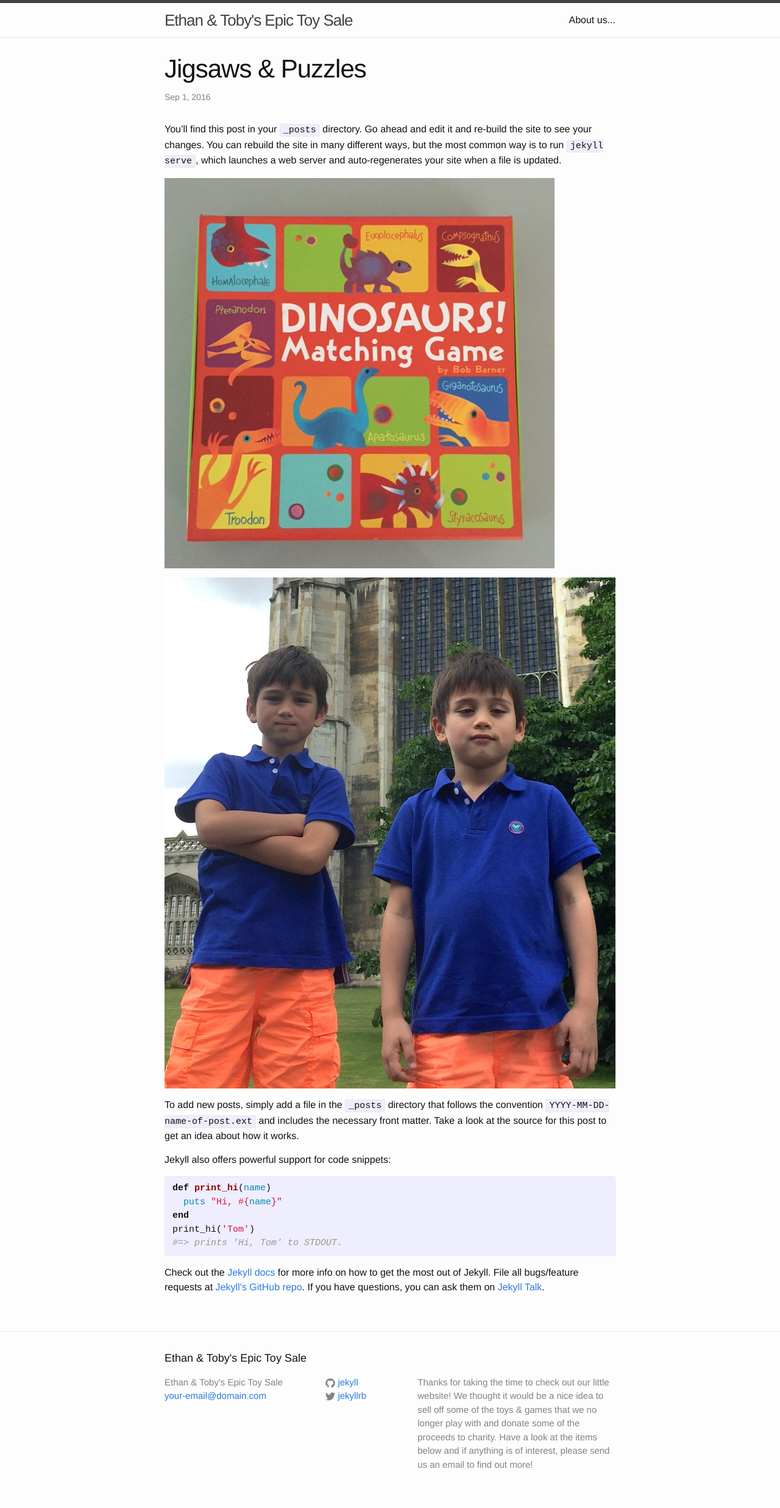
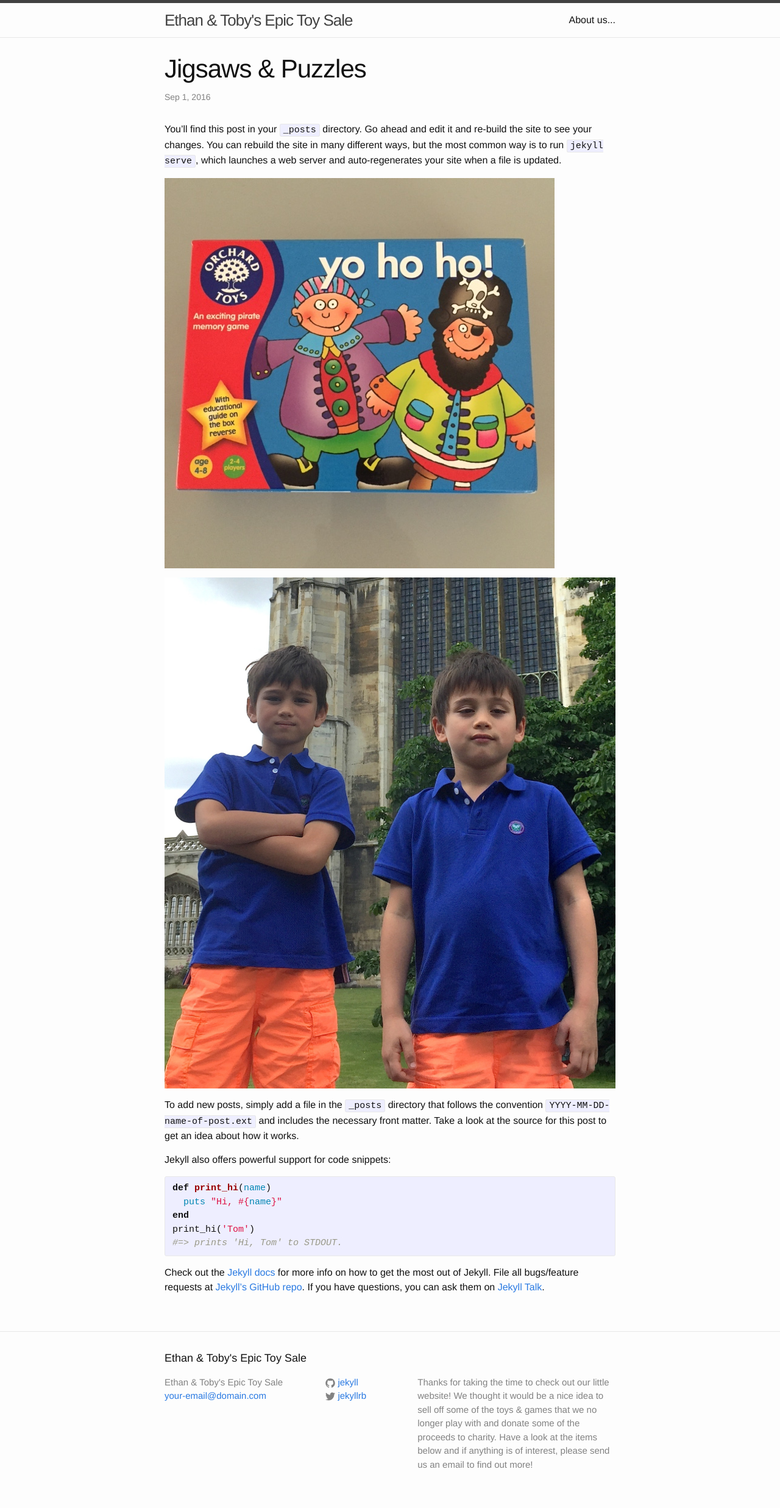
Before and after one commit to kooshkashkai/kooshkashkai.github.io, a Jekyll site: the page built from _posts/2016-09-01-welcome-to-jekyll.markdown, in a window 1280 px wide. Shown: the whole page at 61% size. Built offline with Jekyll 4.4.1, drawn with Linux system fonts in a browser that asks for light colours.

Commit message:
Update 2016-09-01-welcome-to-jekyll.markdown

```diff
--- a/_posts/2016-09-01-welcome-to-jekyll.markdown
+++ b/_posts/2016-09-01-welcome-to-jekyll.markdown
@@ -6,7 +6,7 @@
 ---
 You’ll find this post in your `_posts` directory. Go ahead and edit it and re-build the site to see your changes. You can rebuild the site in many different ways, but the most common way is to run `jekyll serve`, which launches a web server and auto-regenerates your site when a file is updated.
 
-![Jigsaw 1!](http://www.ethanandtoby.com/images/dino_copy.png)
+![Jigsaw 1!](http://www.ethanandtoby.com/images/IMG_0775.jpg)
 
 ![Jigsaw 1!](http://www.ethanandtoby.com/images/ET4.jpeg)
 
```
